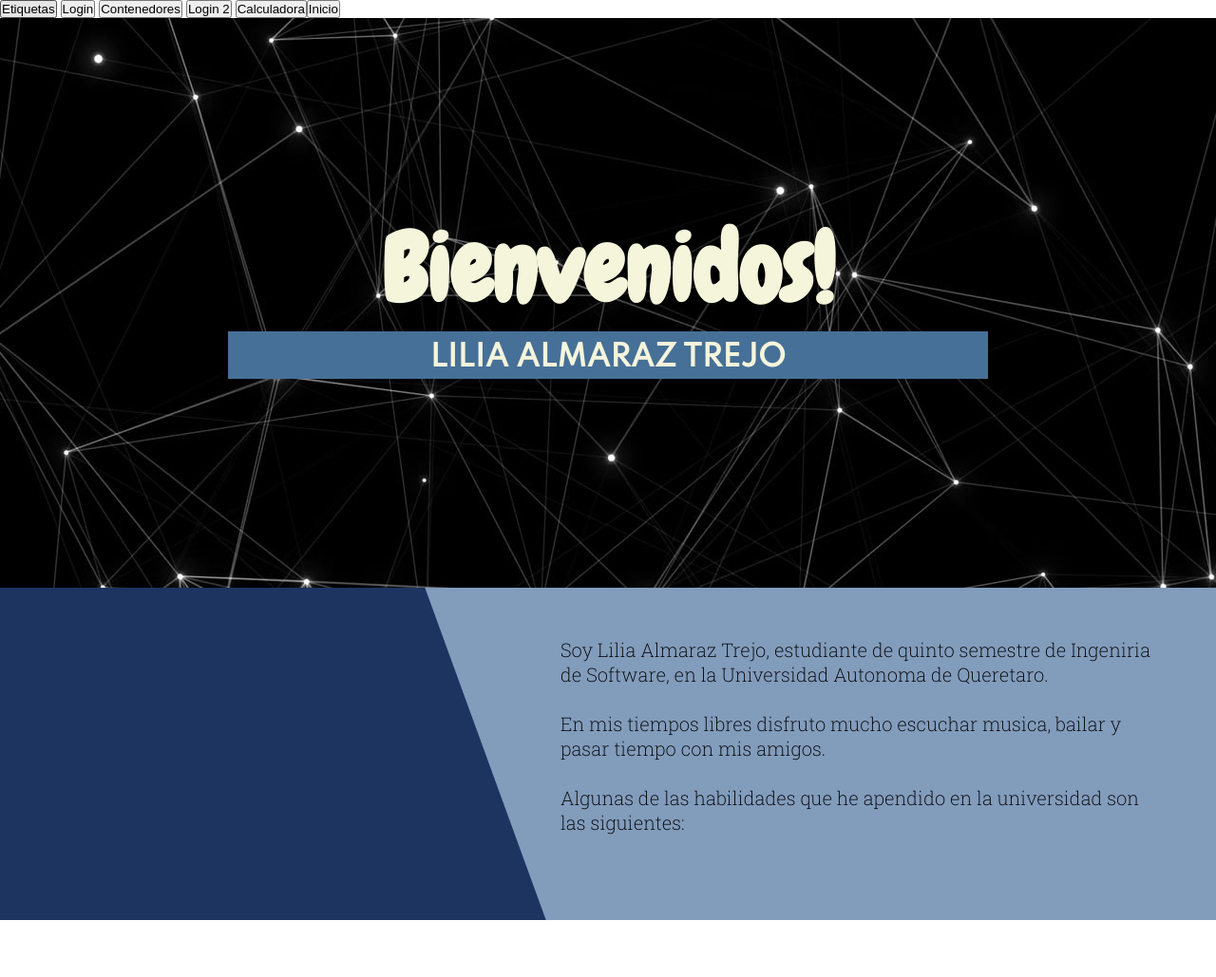
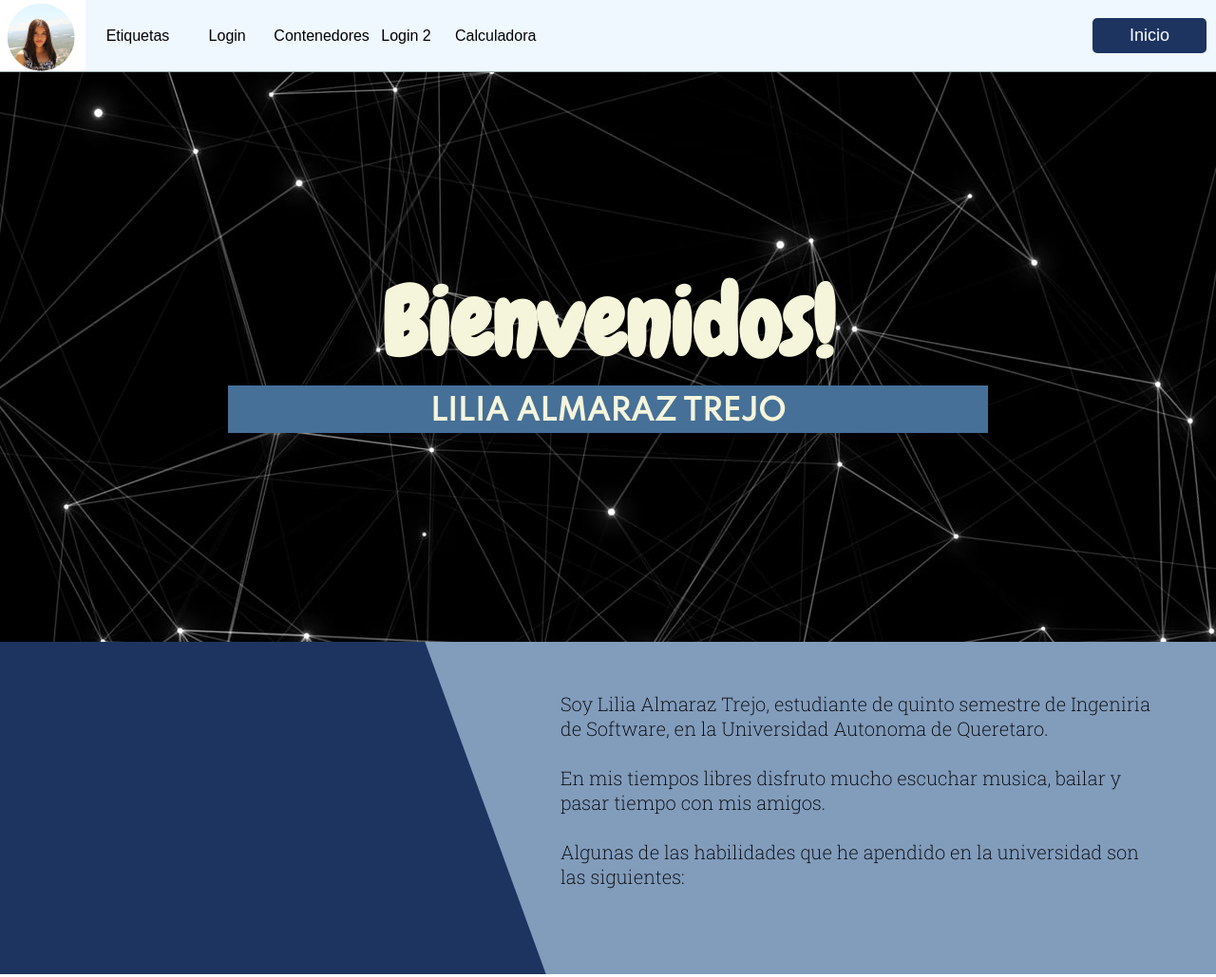
Before and after one commit to LiliaAlmaraz/Pagina_principal, a plain HTML site: page index.html in a window 1280 px wide. Shown: the top 1029 px of the page at 95% size. Drawn offline with nearby package versions, Linux system fonts and the light colour scheme.

Commit message:
Update estilos.css

```diff
--- a/estilos.css
+++ b/estilos.css
@@ -7,6 +7,69 @@
     margin: 0px;
     padding: 0px;
 }
+
+body{
+    background-color: aliceblue;
+    font-family: 'Spartan', sans-serif;
+}
+
+.top{
+    width: 100%;
+    height: 75px;
+    border-bottom: 1px #9eafb2 solid;
+    position: relative;
+}
+
+    .logo{
+        left: 0px;
+        width: 90px;
+        height: 100%;
+        position: absolute;
+        background-image: url('img.jpeg');
+        background-size: 95%;
+    }
+
+    button{
+        background: none;
+        border: none;
+        font-size: 16px;
+        font-family: Arial;
+        cursor: pointer;
+    }
+
+    button:focus{
+        outline: none;
+
+    }
+
+    .botones{
+        position: relative;
+        left: 100px;
+        top: 25%;
+        width: 90%;
+        height: 50%;
+    }
+
+        .btop{
+            width: 90px;
+            height: 100%;
+        }
+
+    .bt{
+        position: absolute;
+        background: #9eafb2;
+        border-radius: 5px;
+        top: 25%;
+        width: 120px;
+        height: 50% ;
+        font-size: 18px;
+        right: 140px;
+    }
+    .btr{
+        right: 10px;
+        background: #1d3461;
+        color: white;
+    }
 h1{
     color: beige;
     font-family: 'Chewy', cursive;
@@ -134,13 +197,15 @@ div{
 .cmasmas {
     left: 150px;
     background-image: url('cc.jpg');
-    background-size: cover;
+    background-size: 97%;
+    /*background-size: cover;*/
 }
 
 .py {
     left: 250px;
     background-image: url('python.png');
-    background-size: cover;
+    background-size: 97%;
+
 }
 
 .mysql {
@@ -155,6 +220,11 @@ div{
     background-size: cover;
 }
 
+.js {
+    left: 550px;
+    background-image: url('nodejs.png');
+    background-size: cover;
+}
 
 .correo{
     top: 20px;
@@ -184,3 +254,11 @@ img{
     height: 20px;
 
 }
+
+.tel{
+    top: 10px;
+    left: 80px;
+    width: 100px;
+    height: 20px;
+
+}
```
